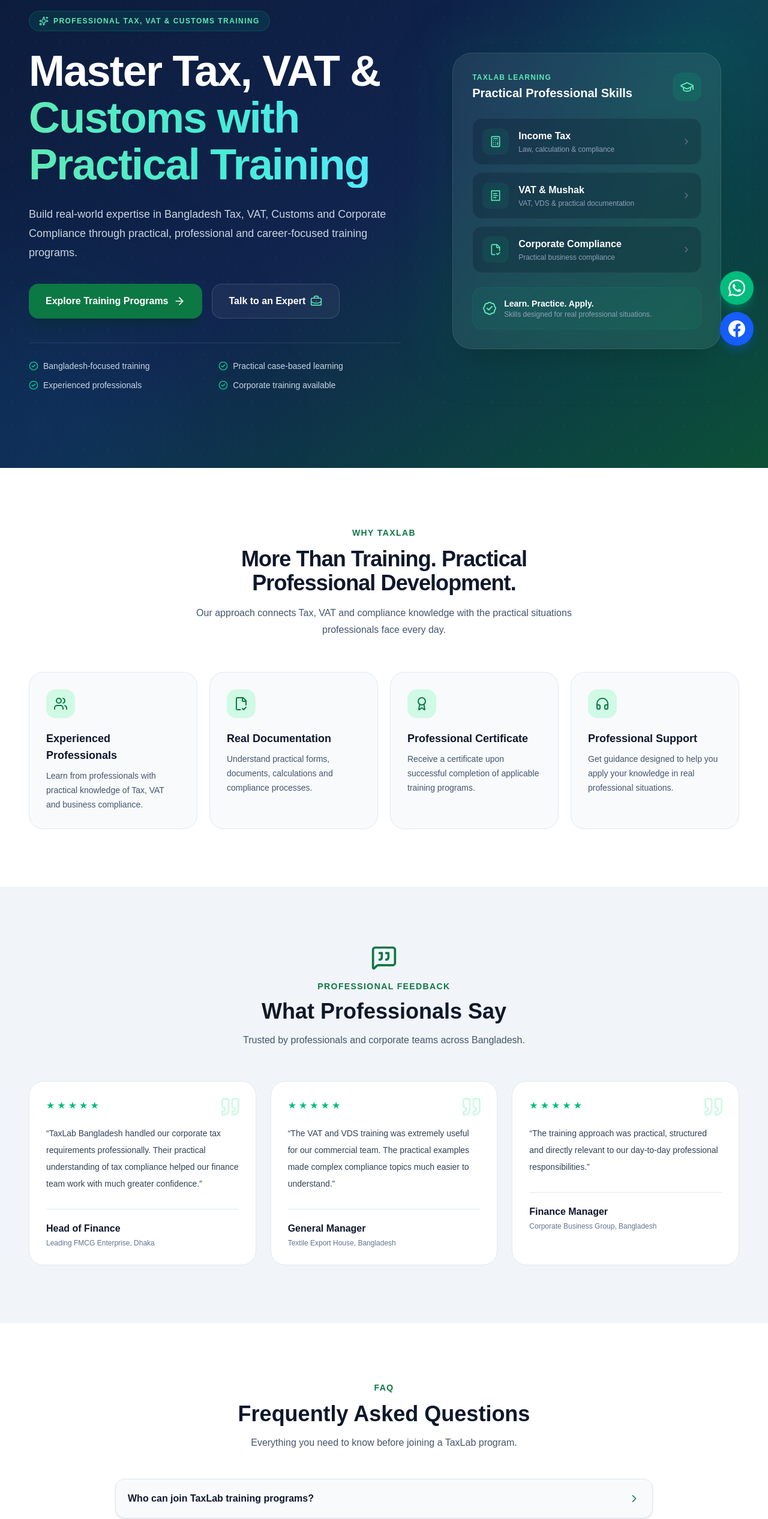
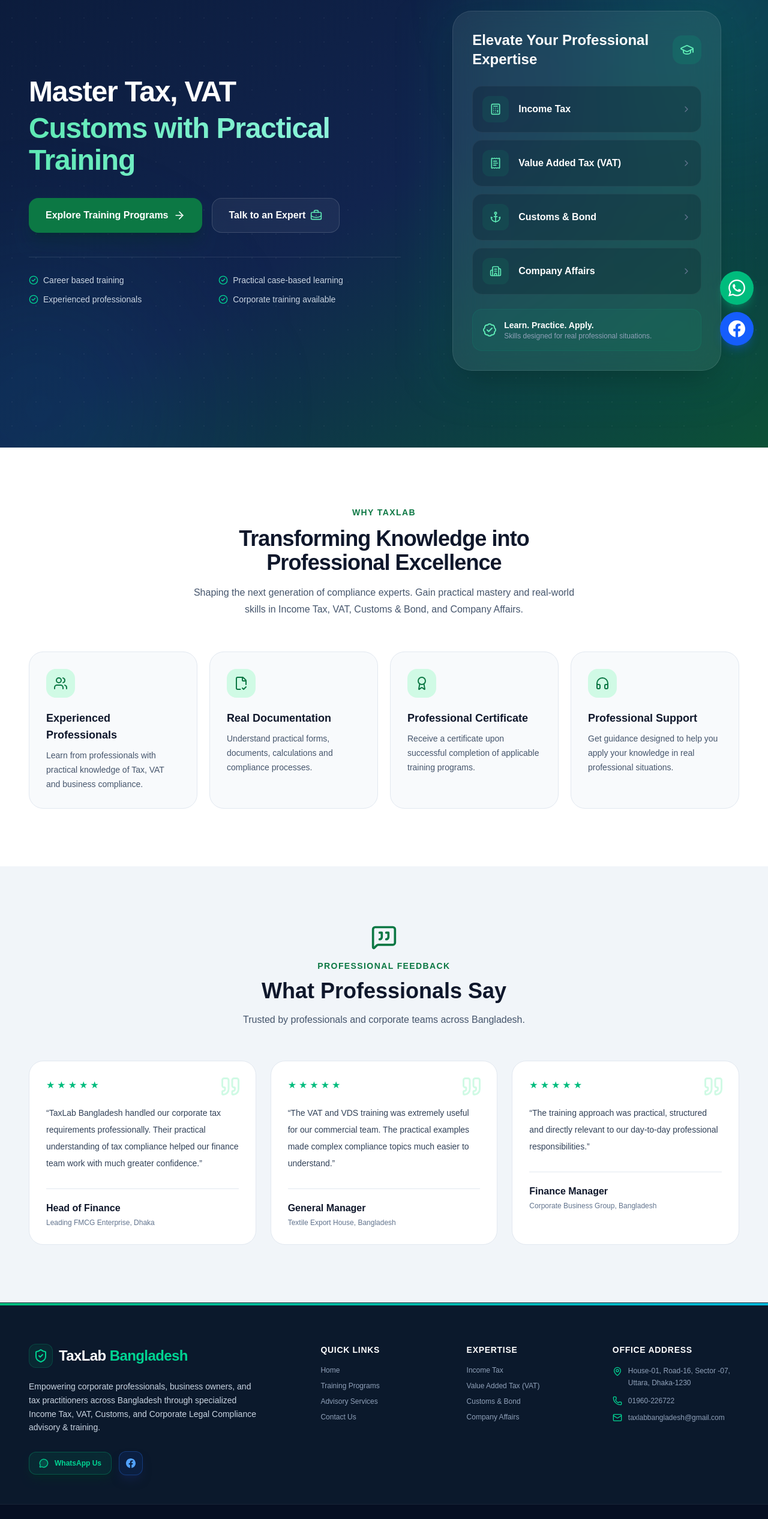
Before and after one commit to didarulislam01833/tax-lab-bangladesh, a Next.js app: page / in a window 1280 px wide. Shown: the part 200-2732 px from the top of the page at 60% size. Built offline with nearby package versions, Linux system fonts and the light colour scheme.

Commit message:
Footer Edited

```diff
--- a/app/page.js
+++ b/app/page.js
@@ -6,7 +6,6 @@
   CheckCircle2,
   Users,
   FileCheck2,
-  Sparkles,
   GraduationCap,
   MessageSquareQuote,
   ChevronRight,
@@ -15,6 +14,8 @@
   ReceiptText,
   Headphones,
   Quote,
+  Building2,
+  Anchor,
 } from 'lucide-react';
 
 export default function Home() {
@@ -107,23 +108,15 @@
           <div className="grid items-center gap-14 lg:grid-cols-[1.1fr_0.9fr]">
             {/* Hero Left */}
             <div className="text-center lg:text-left">
-              <div className="mb-7 inline-flex items-center gap-2 rounded-full border border-emerald-400/20 bg-emerald-400/10 px-4 py-2 text-xs font-bold uppercase tracking-[0.12em] text-emerald-300 backdrop-blur-md">
-                <Sparkles className="h-4 w-4" />
-                Professional Tax, VAT & Customs Training
-              </div>
+              {/* Animated & Styled Main Heading */}
 
-              <h1 className="text-4xl font-black leading-[1.08] tracking-tight sm:text-5xl lg:text-6xl xl:text-7xl">
-                Master Tax, VAT &{' '}
-                <span className="block bg-gradient-to-r from-emerald-300 via-teal-300 to-cyan-300 bg-clip-text text-transparent">
+              <h1 className="text-xl font-black leading-[1.1] tracking-tight sm:text-5xl lg:text-6xl xl:text-5xl">
+                Master Tax, VAT
+                <span className="mt-2 block bg-gradient-to-r from-emerald-300 via-teal-200 to-cyan-300 bg-[length:200%_auto] bg-clip-text text-transparent transition-all duration-500 hover:bg-right">
                   Customs with Practical Training
                 </span>
               </h1>
 
-              <p className="mx-auto mt-7 max-w-2xl text-base leading-8 text-slate-300 sm:text-lg lg:mx-0">
-                Build real-world expertise in Bangladesh Tax, VAT, Customs and
-                Corporate Compliance through practical, professional and
-                career-focused training programs.
-              </p>
 
               {/* CTA Buttons */}
               <div className="mt-9 flex flex-col gap-4 sm:flex-row sm:justify-center lg:justify-start">
@@ -147,7 +140,7 @@
               {/* Trust Points */}
               <div className="mx-auto mt-10 grid max-w-2xl grid-cols-1 gap-3 border-t border-white/10 pt-7 sm:grid-cols-2 lg:mx-0">
                 {[
-                  'Bangladesh-focused training',
+                  'Career based training',
                   'Practical case-based learning',
                   'Experienced professionals',
                   'Corporate training available',
@@ -170,37 +163,36 @@
               <div className="relative rounded-[2rem] border border-white/10 bg-white/[0.07] p-6 shadow-2xl backdrop-blur-xl sm:p-8">
                 <div className="mb-7 flex items-center justify-between">
                   <div>
-                    <p className="text-xs font-semibold uppercase tracking-widest text-emerald-300">
-                      TaxLab Learning
-                    </p>
-                    <h3 className="mt-1 text-xl font-bold">
-                      Practical Professional Skills
+                    <h3 className="text-xl font-bold text-white sm:text-2xl">
+                      Elevate Your Professional Expertise
                     </h3>
                   </div>
 
-                  <div className="flex h-12 w-12 items-center justify-center rounded-2xl bg-emerald-500/15">
+                  <div className="flex h-12 w-12 shrink-0 items-center justify-center rounded-2xl bg-emerald-500/15">
                     <GraduationCap className="h-6 w-6 text-emerald-300" />
                   </div>
                 </div>
+
 
                 <div className="space-y-3">
                   {[
                     {
                       icon: Calculator,
                       title: 'Income Tax',
-                      text: 'Law, calculation & compliance',
                     },
                     {
                       icon: ReceiptText,
-                      title: 'VAT & Mushak',
-                      text: 'VAT, VDS & practical documentation',
+                      title: 'Value Added Tax (VAT)',
                     },
                     {
-                      icon: FileCheck2,
-                      title: 'Corporate Compliance',
-                      text: 'Practical business compliance',
+                      icon: Anchor,
+                      title: 'Customs & Bond',
                     },
-                  ].map(({ icon: Icon, title, text }) => (
+                    {
+                      icon: Building2,
+                      title: 'Company Affairs',
+                    },
+                  ].map(({ icon: Icon, title }) => (
                     <div
                       key={title}
                       className="flex items-center gap-4 rounded-2xl border border-white/5 bg-slate-950/20 p-4 transition hover:bg-white/5"
@@ -209,14 +201,11 @@
                         <Icon className="h-5 w-5 text-emerald-300" />
                       </div>
 
-                      <div>
-                        <p className="font-bold">{title}</p>
-                        <p className="mt-0.5 text-xs text-slate-400">
-                          {text}
-                        </p>
+                      <div className="flex-1">
+                        <p className="font-bold text-white">{title}</p>
                       </div>
 
-                      <ChevronRight className="ml-auto h-4 w-4 text-slate-500" />
+                      <ChevronRight className="h-4 w-4 text-slate-500" />
                     </div>
                   ))}
                 </div>
@@ -240,7 +229,7 @@
         </div>
       </section>
 
-      {/* 02. WHY TAXLAB */}
+      {/* 02. WHY TAXLAB Section */}
       <section className="bg-white px-6 py-20 sm:px-8 sm:py-24 lg:px-12">
         <div className="mx-auto max-w-[1400px]">
           <div className="mx-auto mb-14 max-w-2xl text-center">
@@ -248,11 +237,10 @@
               Why TaxLab
             </span>
             <h2 className="mt-3 text-3xl font-black tracking-tight text-slate-900 sm:text-4xl">
-              More Than Training. Practical Professional Development.
+              Transforming Knowledge into Professional Excellence
             </h2>
             <p className="mt-4 leading-7 text-slate-600">
-              Our approach connects Tax, VAT and compliance knowledge with the
-              practical situations professionals face every day.
+              Shaping the next generation of compliance experts. Gain practical mastery and real-world skills in Income Tax, VAT, Customs & Bond, and Company Affairs.
             </p>
           </div>
 
@@ -321,40 +309,6 @@
           </div>
         </div>
       </section>
-
-      {/* 04. FAQ */}
-      <section className="bg-white px-6 py-20 sm:px-8 sm:py-24 lg:px-12">
-        <div className="mx-auto max-w-4xl">
-          <div className="mb-12 text-center">
-            <span className="text-sm font-bold uppercase tracking-widest text-[#0c7844]">
-              FAQ
-            </span>
-            <h2 className="mt-3 text-3xl font-black text-slate-900 sm:text-4xl">
-              Frequently Asked Questions
-            </h2>
-            <p className="mt-4 text-slate-600">
-              Everything you need to know before joining a TaxLab program.
-            </p>
-          </div>
-
-          <div className="space-y-4">
-            {faqs.map(({ question, answer }) => (
-              <details
-                key={question}
-                className="group rounded-2xl border border-slate-200 bg-slate-50 p-5 shadow-sm"
-              >
-                <summary className="flex cursor-pointer list-none items-center justify-between gap-4 font-bold text-slate-900">
-                  {question}
-                  <ChevronRight className="h-5 w-5 shrink-0 text-[#0c7844] transition-transform group-open:rotate-90" />
-                </summary>
-                <p className="mt-4 border-t border-slate-200 pt-4 text-sm leading-7 text-slate-600">
-                  {answer}
-                </p>
-              </details>
-            ))}
-          </div>
-        </div>
-      </section>
     </main>
   );
 }
--- a/components/Footer.jsx
+++ b/components/Footer.jsx
@@ -88,10 +88,10 @@
                     <div className="space-y-4">
                         <h4 className="text-white text-sm font-bold uppercase tracking-wider">Expertise</h4>
                         <ul className="space-y-2.5 text-xs">
-                            <li className="text-slate-400 hover:text-slate-200 transition">Income Tax Advisory</li>
-                            <li className="text-slate-400 hover:text-slate-200 transition">VAT & VDS Management</li>
-                            <li className="text-slate-400 hover:text-slate-200 transition">ITP Exam Preparation</li>
-                            <li className="text-slate-400 hover:text-slate-200 transition">Corporate Legal Services</li>
+                            <li className="text-slate-400 hover:text-slate-200 transition">Income Tax</li>
+                            <li className="text-slate-400 hover:text-slate-200 transition">Value Added Tax (VAT)</li>
+                            <li className="text-slate-400 hover:text-slate-200 transition">Customs & Bond</li>
+                            <li className="text-slate-400 hover:text-slate-200 transition">Company Affairs</li>
                         </ul>
                     </div>
 
@@ -102,7 +102,7 @@
                             <li className="flex items-start gap-2.5">
                                 <MapPin className="w-4 h-4 text-emerald-400 shrink-0 mt-0.5" />
                                 <span className="leading-relaxed">
-                                    Dhaka, Bangladesh
+                                    House-01, Road-16, Sector -07, Uttara, Dhaka-1230
                                 </span>
                             </li>
                             <li className="flex items-center gap-2.5">
```
